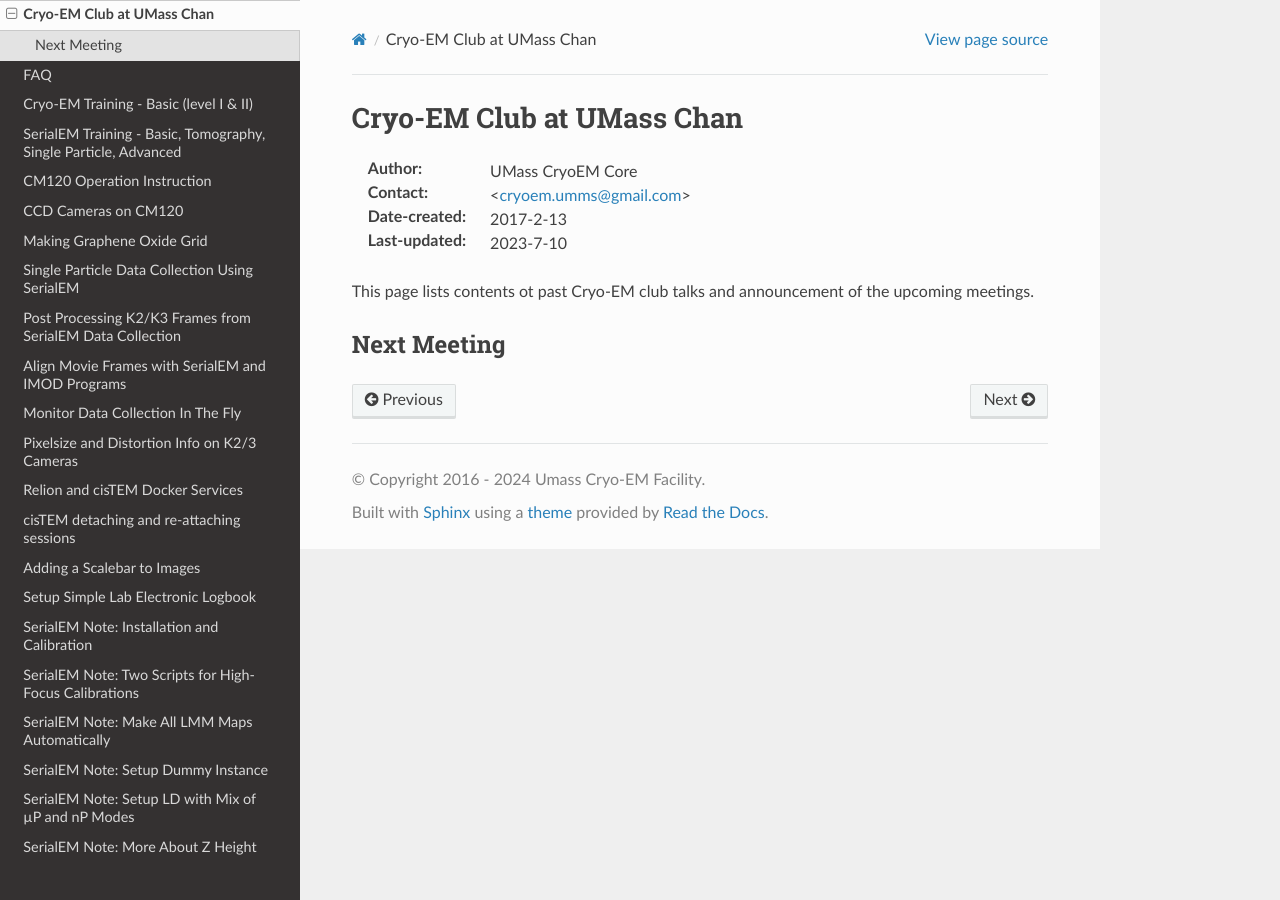
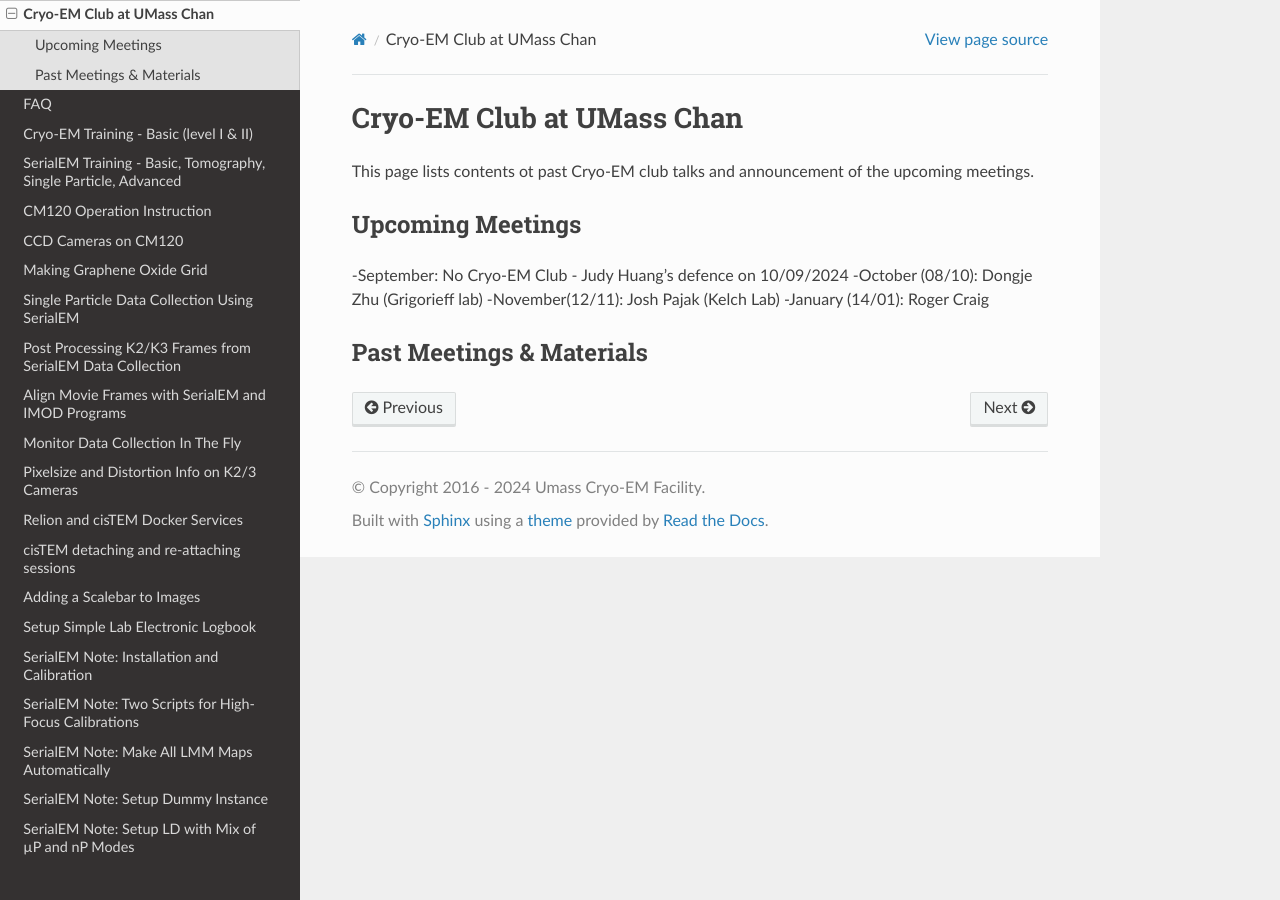
Before and after one commit to xuchen66/sphinx-emdocs, a Sphinx documentation site: the page built from source/cryo-em_club.rst, in a window 1280 px wide. Built offline with Sphinx 7.4.7 and the Read the Docs theme 2.0.0, drawn with Linux system fonts in a browser that asks for light colours; pages that are not in the unit, such as notebooks, are missing from menus.

Commit message:
Update cryo-em_club.rst

```diff
--- a/source/cryo-em_club.rst
+++ b/source/cryo-em_club.rst
@@ -3,13 +3,21 @@
 Cryo-EM Club at UMass Chan
 ==========================
 
-:Author: UMass CryoEM Core
-:Contact: <cryoem.umms@gmail.com>
-:Date-created: 2017-2-13
-:Last-updated: 2023-7-10
+.. :Author: UMass CryoEM Core
+.. :Contact: <cryoem.umms@gmail.com>
+.. :Date-created: 2017-2-13
+.. :Last-updated: 2023-7-10
 
 This page lists contents ot past Cryo-EM club talks and
 announcement of the upcoming meetings.
 
-Next Meeting
-------------
+Upcoming Meetings
+-----------------
+
+-September: No Cryo-EM Club - Judy Huang’s defence on 10/09/2024
+-October (08/10): Dongje Zhu (Grigorieff lab)
+-November(12/11): Josh Pajak (Kelch Lab)
+-January (14/01): Roger Craig
+
+Past Meetings & Materials
+--------------------------
```
